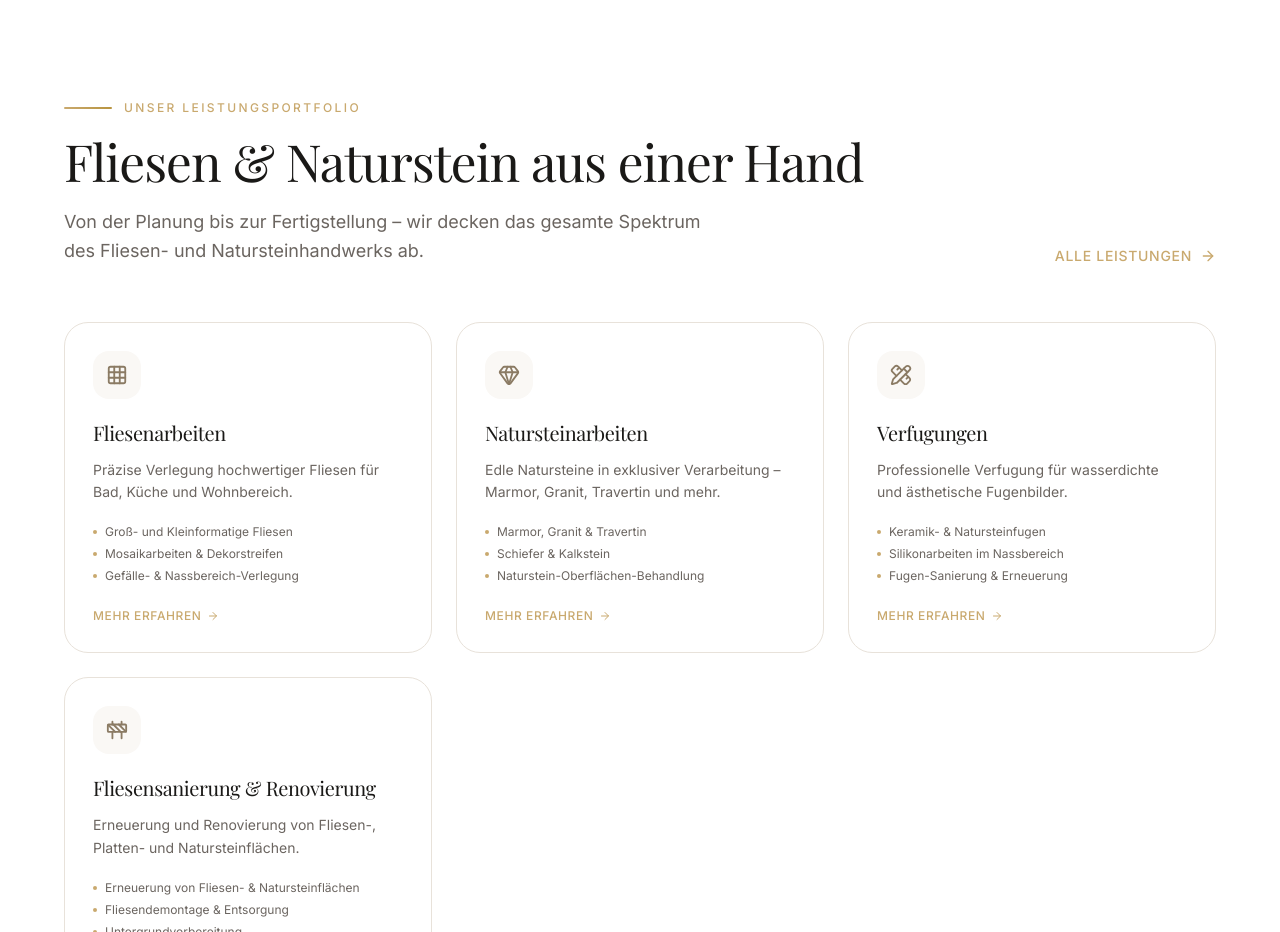
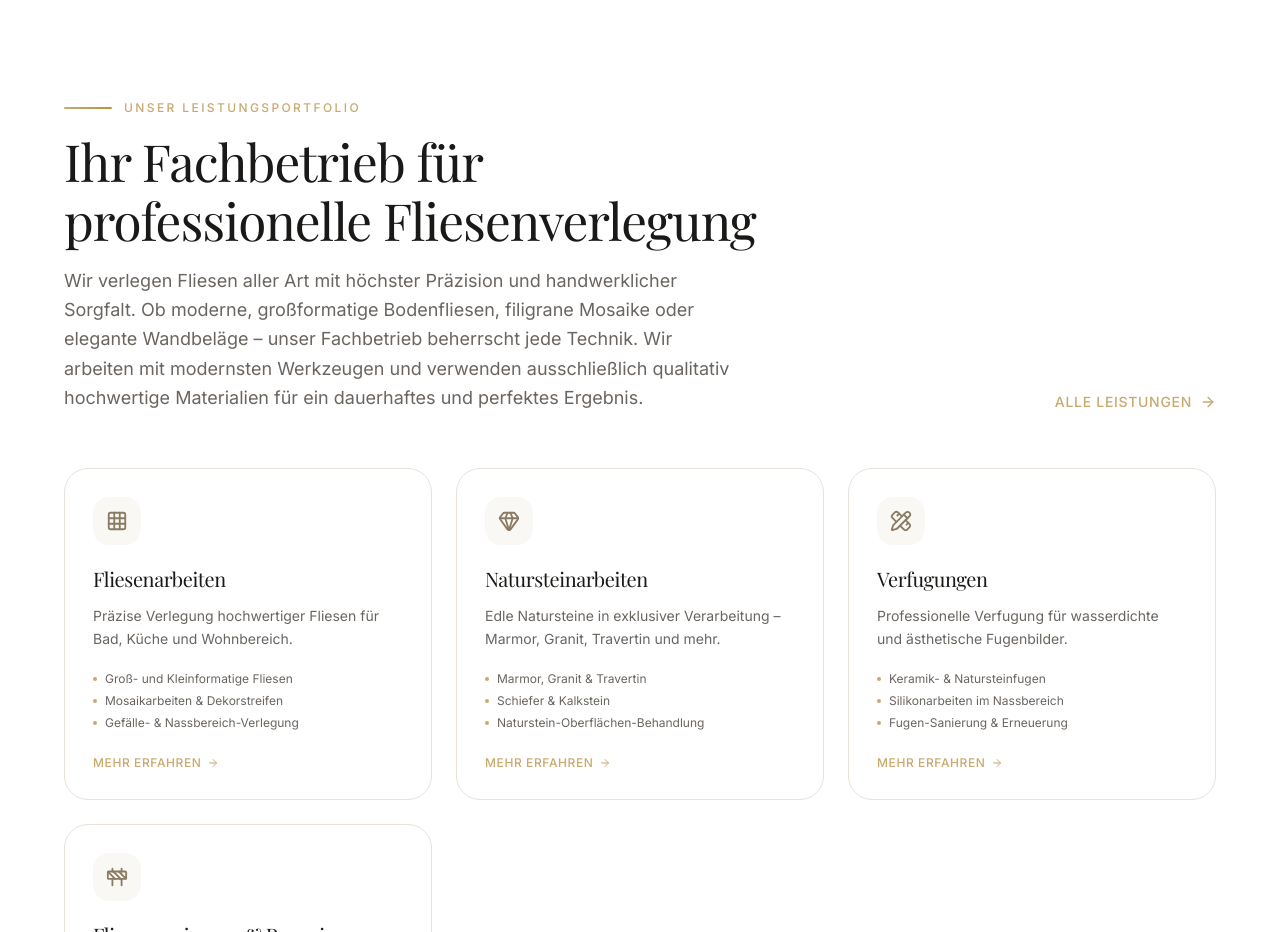
Before and after one commit to imehdi79/german-construct, a Next.js app: page / in a window 1280 px wide. Shown: the part 1480-2412 px from the top of the page. Built offline with nearby package versions, Linux system fonts and the light colour scheme.

Commit message:
chore: update site content

```diff
--- a/data/site.ts
+++ b/data/site.ts
@@ -129,8 +129,8 @@ export const siteContent: SiteContent = {
     },
     "leistungenIntro": {
       "eyebrow": "Unser Leistungsportfolio",
-      "title": "Fliesen & Naturstein aus einer Hand",
-      "subtitle": "Von der Planung bis zur Fertigstellung – wir decken das gesamte Spektrum des Fliesen- und Natursteinhandwerks ab.",
+      "title": "Ihr Fachbetrieb für professionelle Fliesenverlegung",
+      "subtitle": "Wir verlegen Fliesen aller Art mit höchster Präzision und handwerklicher Sorgfalt. Ob moderne, großformatige Bodenfliesen, filigrane Mosaike oder elegante Wandbeläge – unser Fachbetrieb beherrscht jede Technik. Wir arbeiten mit modernsten Werkzeugen und verwenden ausschließlich qualitativ hochwertige Materialien für ein dauerhaftes und perfektes Ergebnis.",
       "ctaLabel": "Alle Leistungen"
     },
     "galerieIntro": {
@@ -266,8 +266,8 @@ export const siteContent: SiteContent = {
     "leistungen": {
       "breadcrumb": "Leistungen",
       "eyebrow": "Unsere Expertise",
-      "title": "Fliesen & Naturstein aus einer Hand",
-      "subtitle": "Von der Untergrundvorbereitung bis zur finalen Verfugung – wir bieten das gesamte Spektrum des Fliesen- und Natursteinhandwerks.",
+      "title": "Ihr Fachbetrieb für professionelle Fliesenverlegung",
+      "subtitle": "Wir verlegen Fliesen aller Art mit höchster Präzision und handwerklicher Sorgfalt. Ob moderne, großformatige Bodenfliesen, filigrane Mosaike oder elegante Wandbeläge – unser Fachbetrieb beherrscht jede Technik. Wir arbeiten mit modernsten Werkzeugen und verwenden ausschließlich qualitativ hochwertige Materialien für ein dauerhaftes und perfektes Ergebnis.",
       "itemLabelPrefix": "Leistung",
       "serviceCtaLabel": "Jetzt anfragen",
       "bottomTitle": "Ihr Projekt ist nicht dabei?",
```
